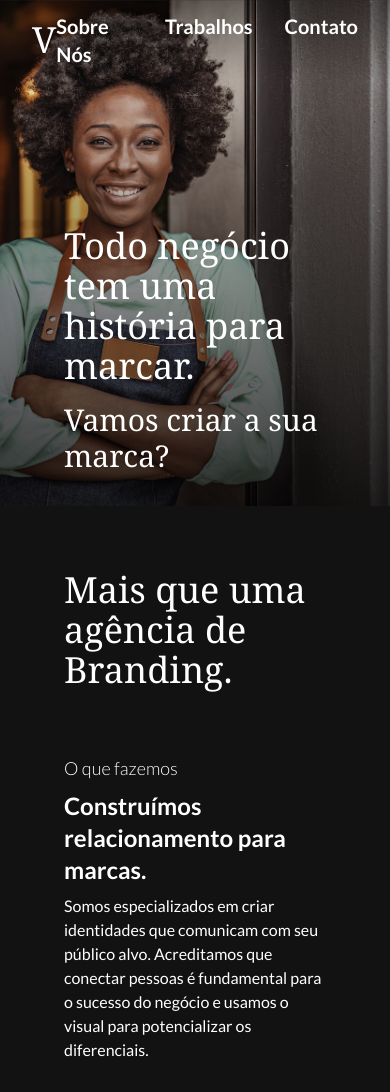
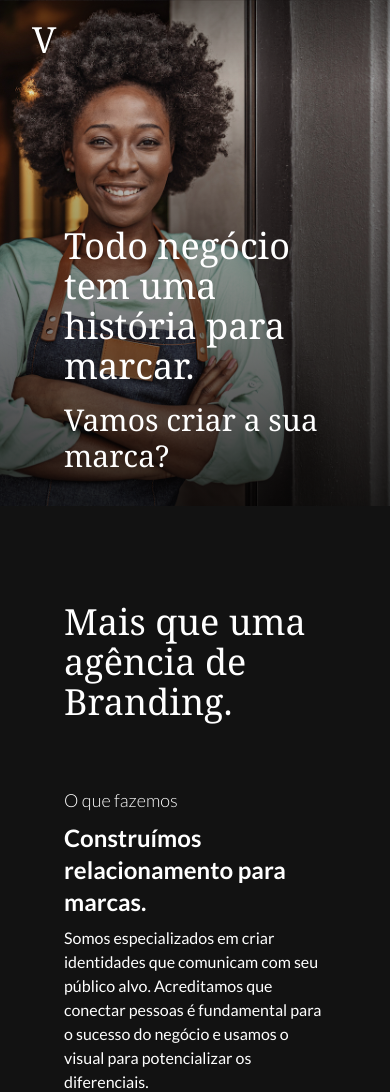
Before and after one commit to guilherssousa/villa-studio, a Preact app: page / in a window 390 px wide. Shown: the top 1092 px of the page. Built offline with nearby package versions, Linux system fonts and the light colour scheme; a web font is replaced by a local one.

Commit message:
Add parallax

```diff
--- a/src/app.tsx
+++ b/src/app.tsx
@@ -4,7 +4,7 @@ import AboutUs from "./components/about-us";
 
 export function App() {
   return (
-    <div className="min-h-screen bg-villa antialised scroll-smooth">
+    <div className="min-h-screen antialised scroll-smooth">
       <Navbar />
       <Hero />
       <AboutUs />
--- a/src/components/about-us.tsx
+++ b/src/components/about-us.tsx
@@ -2,10 +2,8 @@ import { FunctionalComponent } from "preact";
 
 const AboutUs: FunctionalComponent = () => {
   return (
-    <section
-      className="max-w-screen-xl mx-auto min-h-screen text-white p-16"
-      id="sobre-nos"
-    >
+    <section className="bg-villa" id="sobre-nos">
+      <div className="pt-24 max-w-screen-xl mx-auto min-h-screen text-white p-16">
         <h2 className="text-4xl md:text-5xl font-serif">
           Mais que uma agência de Branding.
         </h2>
@@ -18,8 +16,8 @@ const AboutUs: FunctionalComponent = () => {
             </h3>
             <p className="text-base md:text-2xl mt-2">
               Somos especializados em criar identidades que comunicam com seu
-            público alvo. Acreditamos que conectar pessoas é fundamental para o
-            sucesso do negócio e usamos o visual para potencializar os
+              público alvo. Acreditamos que conectar pessoas é fundamental para
+              o sucesso do negócio e usamos o visual para potencializar os
               diferenciais.
             </p>
           </div>
@@ -39,17 +37,17 @@ const AboutUs: FunctionalComponent = () => {
           <div>
             <p className="font-serif text-3xl">Personalidade</p>
             <p className="text-base mt-4 leading-6">
-            Construção de uma essência única que traga personalidade através de
-            uma prposota de Valor e potencialize os diferenciais do produto ou
-            serviço oferecido pela marca.
+              Construção de uma essência única que traga personalidade através
+              de uma prposota de Valor e potencialize os diferenciais do produto
+              ou serviço oferecido pela marca.
             </p>
           </div>
           <div className="mt-8 md:mt-0">
             <p className="font-serif text-3xl">Compreensão</p>
             <p className="text-base mt-4 leading-6">
-            Formas falam e tem sua própria identidade e significados diferentes
-            para variados públicos. Vamos entender seu negócio e apontar o
-            norte, além da beleza.
+              Formas falam e tem sua própria identidade e significados
+              diferentes para variados públicos. Vamos entender seu negócio e
+              apontar o norte, além da beleza.
             </p>
           </div>
           <div className="mt-8 md:mt-0">
@@ -61,6 +59,7 @@ const AboutUs: FunctionalComponent = () => {
             </p>
           </div>
         </div>
+      </div>
     </section>
   );
 };
--- a/src/components/hero.tsx
+++ b/src/components/hero.tsx
@@ -1,15 +1,39 @@
 import { FunctionComponent } from "preact";
+import { useRef } from "preact/hooks";
+
+import useScroll from "../hooks/useScroll";
 
 const Hero: FunctionComponent = () => {
+  const refContainer = useRef<HTMLElement>(null);
+  const { scrollY } = useScroll();
+
+  let progress = 0;
+
+  const { current: elContainer } = refContainer;
+
+  if (elContainer) {
+    progress = Math.min(1, scrollY / elContainer.clientHeight);
+  }
+
   return (
-    <main className="relative w-full cover bg-hero bg-cover md:bg-auto h-[60vh] md:h-[80vh] flex justify-end md:justify-center flex-col items-center bg-repeat md:bg-center bg-right">
+    <main
+      ref={refContainer}
+      style={{
+        transform: `translateY(-${progress * 10}vh)`,
+      }}
+      className="sticky top-0 -z-10"
+    >
+      <div className="relative w-full cover bg-hero bg-cover md:bg-auto h-[60vh] md:h-[80vh] flex justify-end md:justify-center flex-col items-center bg-repeat md:bg-center bg-right">
         <div className="absolute inset-0 w-full h-full bg-gradient-to-t md:bg-gradient-to-r opacity-80 md:opacity-30 from-black to-transparent"></div>
         <div className="text-white max-w-screen-xl w-full px-16 z-10 font-serif">
           <div className="mb-8 md:mb-0 md:w-4/6">
             <p className="text-4xl md:text-6xl">
               Todo negócio tem uma história para marcar.
             </p>
-          <p className="text-3xl md:text-5xl mt-4">Vamos criar a sua marca?</p>
+            <p className="text-3xl md:text-5xl mt-4">
+              Vamos criar a sua marca?
+            </p>
+          </div>
         </div>
       </div>
     </main>
--- a/src/components/navbar.tsx
+++ b/src/components/navbar.tsx
@@ -12,7 +12,7 @@ const Navbar: FunctionalComponent = () => {
               V
             </a>
           </div>
-          <div className="font-bold">
+          <div className="font-bold hidden md:block">
             <ul className="flex gap-x-8 cursor-pointer">
               <li>
                 <a href="#sobre-nos">Sobre Nós</a>
--- /dev/null
+++ b/src/hooks/useScroll.ts
@@ -0,0 +1,6 @@
+import { useContext } from "preact/hooks";
+import { ScrollContext } from "../utils/scroll-observer";
+
+export default () => {
+  return useContext(ScrollContext);
+};
--- a/src/main.tsx
+++ b/src/main.tsx
@@ -2,4 +2,11 @@ import { render } from "preact";
 import { App } from "./app";
 import "./main.css";
 
-render(<App />, document.getElementById("app")!);
+import ScrollObserver from "./utils/scroll-observer";
+
+render(
+  <ScrollObserver>
+    <App />
+  </ScrollObserver>,
+  document.getElementById("app")!
+);
--- /dev/null
+++ b/src/utils/scroll-observer.tsx
@@ -0,0 +1,32 @@
+import { FunctionalComponent, createContext } from "preact";
+import { useCallback, useEffect, useState } from "preact/hooks";
+
+interface ScrollValue {
+  scrollY: number;
+}
+
+export const ScrollContext = createContext<ScrollValue>({
+  scrollY: 0,
+});
+
+const ScrollObserver: FunctionalComponent = ({ children }) => {
+  const [scrollY, setScrollY] = useState(0);
+
+  const handleScroll = useCallback(() => {
+    setScrollY(window.scrollY);
+  }, []);
+
+  useEffect(() => {
+    document.addEventListener("scroll", handleScroll, { passive: true });
+
+    return () => document.removeEventListener("scroll", handleScroll);
+  }, [handleScroll]);
+
+  return (
+    <ScrollContext.Provider value={{ scrollY }}>
+      {children}
+    </ScrollContext.Provider>
+  );
+};
+
+export default ScrollObserver;
```
Lines whose indentation alone changed are shown as unchanged.
